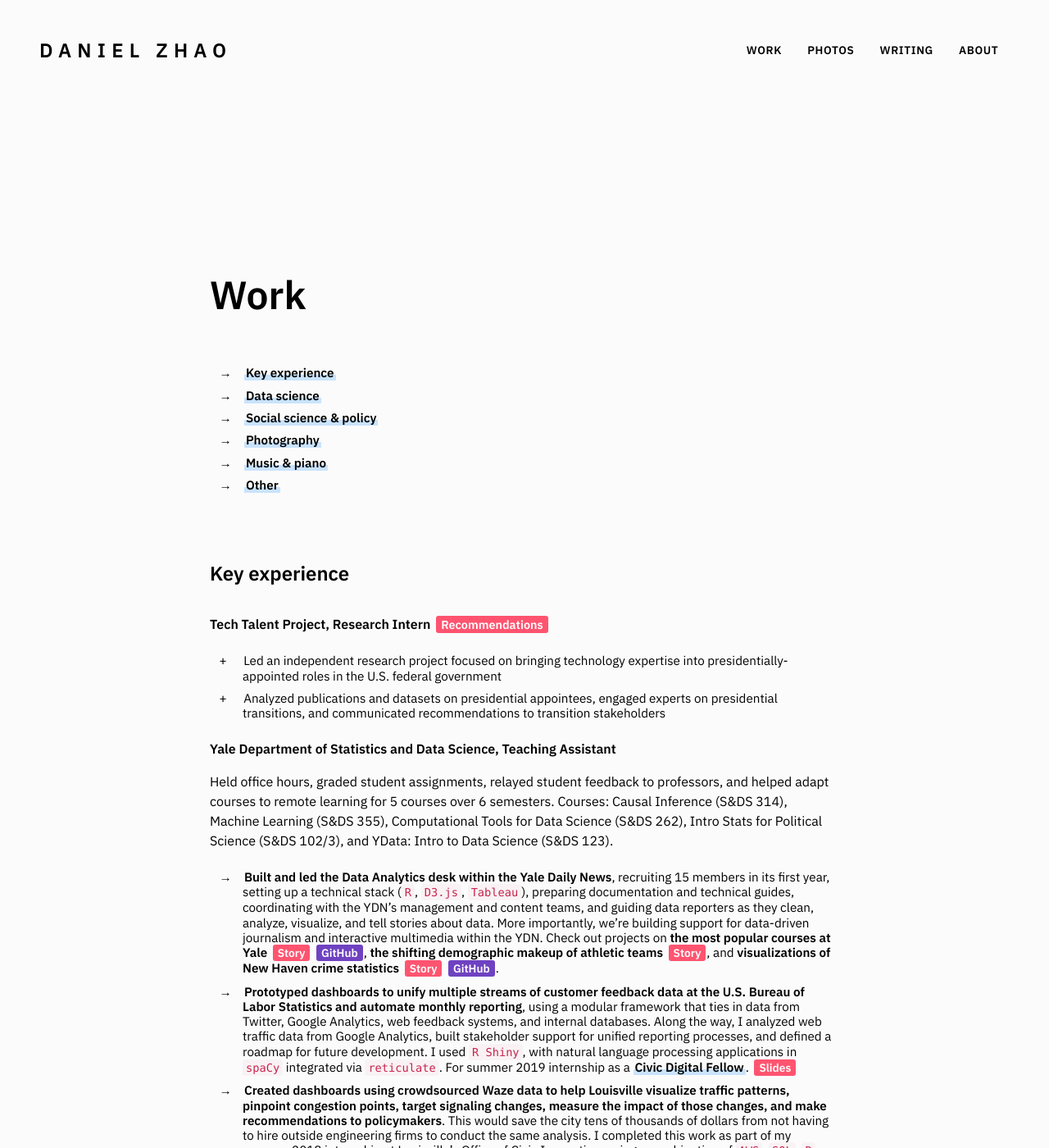
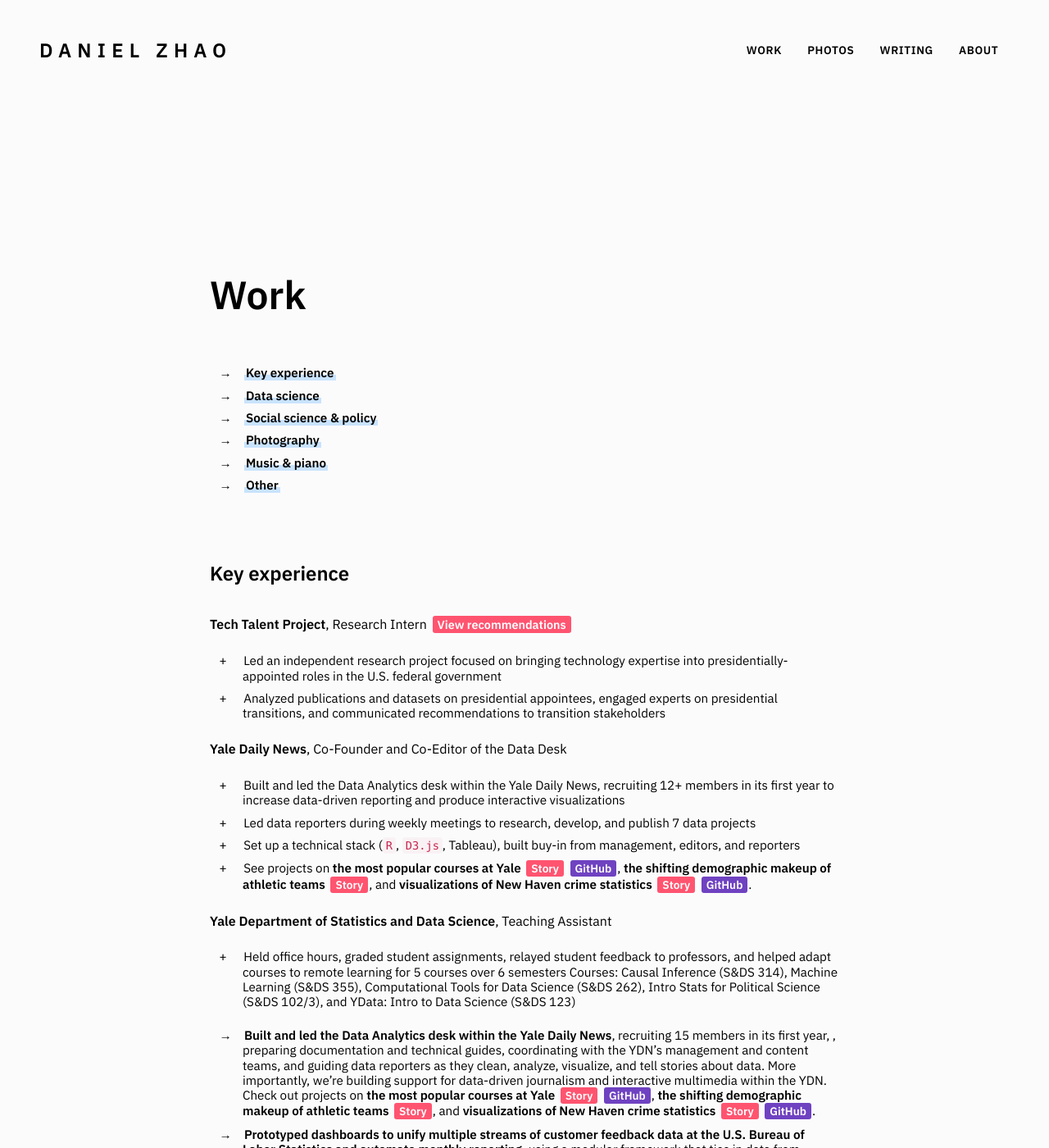
Before and after one commit to iamdanzhao/iamdanzhao.github.io, a Jekyll site: the page built from work/index.md, in a window 1280 px wide and 1400 px high. Shown: the whole window at 82% size. Built offline with Jekyll 4.4.1, drawn with Linux system fonts in a browser that asks for light colours.

Commit message:
new work

```diff
--- a/work/index.md
+++ b/work/index.md
@@ -17,19 +17,28 @@
 
 ## Key experience {#experience}
 
-**Tech Talent Project, Research Intern** [Recommendations](https://techtalentproject.org/wp-content/uploads/2020/10/PPO-Top-10-Opportunities_10.27.20_Zhao.pdf){:target="_blank" class="inline-label-page button"}
+**Tech Talent Project**, Research Intern [View recommendations](https://techtalentproject.org/wp-content/uploads/2020/10/PPO-Top-10-Opportunities_10.27.20_Zhao.pdf){:target="_blank" class="inline-label-page button"}
 
 {:.list-plus}
 - Led an independent research project focused on bringing technology expertise into presidentially-appointed roles in the U.S. federal government
 - Analyzed publications and datasets on presidential appointees, engaged experts on presidential transitions, and communicated recommendations to transition stakeholders
 
-**Yale Department of Statistics and Data Science, Teaching Assistant**
+**Yale Daily News**, Co-Founder and Co-Editor of the Data Desk
 
-Held office hours, graded student assignments, relayed student feedback to professors, and helped adapt courses to remote learning for 5 courses over 6 semesters. Courses: Causal Inference (S&DS 314), Machine Learning (S&DS 355), Computational Tools for Data Science (S&DS 262), Intro Stats for Political Science (S&DS 102/3), and YData: Intro to Data Science (S&DS 123).
+{:.list-plus}
+- Built and led the Data Analytics desk within the Yale Daily News, recruiting 12+ members in its first year to increase data-driven reporting and produce interactive visualizations
+- Led data reporters during weekly meetings to research, develop, and publish 7 data projects
+- Set up a technical stack (`R`, `D3.js`, Tableau), built buy-in from management, editors, and reporters
+- See projects on **the most popular courses at Yale** [Story](https://yaledailynews.com/blog/2020/01/10/yales-most-popular-courses/){:target="_blank" class="button inline-label-page"} [GitHub](https://github.com/iamdanzhao/yale-popular-classes){:target="_blank" class="button inline-label-github"}, **the shifting demographic makeup of athletic teams** [Story](http://features.yaledailynews.com/blog/2020/04/24/analysis-a-shifting-demographic-for-storied-yale-crew-international-athletes-elevate-the-elis/){:target="_blank" class="button inline-label-page"}, and **visualizations of New Haven crime statistics** [Story](https://yaledailynews.com/blog/2019/10/22/analysis-new-haven-sees-drop-in-crime/){:target="_blank" class="button inline-label-page"} [GitHub](https://github.com/iamdanzhao/ydn-crime-report-2019){:target="_blank" class="button inline-label-github"}.
 
+**Yale Department of Statistics and Data Science**, Teaching Assistant
+
+{:.list-plus}
+- Held office hours, graded student assignments, relayed student feedback to professors, and helped adapt courses to remote learning for 5 courses over 6 semesters
+Courses: Causal Inference (S&DS 314), Machine Learning (S&DS 355), Computational Tools for Data Science (S&DS 262), Intro Stats for Political Science (S&DS 102/3), and YData: Intro to Data Science (S&DS 123)
 
 {:.list-arrows}
-- **Built and led the Data Analytics desk within the Yale Daily News**, recruiting 15 members in its first year, setting up a technical stack (`R`, `D3.js`, `Tableau`), preparing documentation and technical guides, coordinating with the YDN's management and content teams, and guiding data reporters as they clean, analyze, visualize, and tell stories about data. More importantly, we're building support for data-driven journalism and interactive multimedia within the YDN. Check out projects on **the most popular courses at Yale** [Story](https://yaledailynews.com/blog/2020/01/10/yales-most-popular-courses/){:target="_blank" class="button inline-label-page"} [GitHub](https://github.com/iamdanzhao/yale-popular-classes){:target="_blank" class="button inline-label-github"}, **the shifting demographic makeup of athletic teams** [Story](http://features.yaledailynews.com/blog/2020/04/24/analysis-a-shifting-demographic-for-storied-yale-crew-international-athletes-elevate-the-elis/){:target="_blank" class="button inline-label-page"}, and **visualizations of New Haven crime statistics** [Story](https://yaledailynews.com/blog/2019/10/22/analysis-new-haven-sees-drop-in-crime/){:target="_blank" class="button inline-label-page"} [GitHub](https://github.com/iamdanzhao/ydn-crime-report-2019){:target="_blank" class="button inline-label-github"}.
+- **Built and led the Data Analytics desk within the Yale Daily News**, recruiting 15 members in its first year, , preparing documentation and technical guides, coordinating with the YDN's management and content teams, and guiding data reporters as they clean, analyze, visualize, and tell stories about data. More importantly, we're building support for data-driven journalism and interactive multimedia within the YDN. Check out projects on **the most popular courses at Yale** [Story](https://yaledailynews.com/blog/2020/01/10/yales-most-popular-courses/){:target="_blank" class="button inline-label-page"} [GitHub](https://github.com/iamdanzhao/yale-popular-classes){:target="_blank" class="button inline-label-github"}, **the shifting demographic makeup of athletic teams** [Story](http://features.yaledailynews.com/blog/2020/04/24/analysis-a-shifting-demographic-for-storied-yale-crew-international-athletes-elevate-the-elis/){:target="_blank" class="button inline-label-page"}, and **visualizations of New Haven crime statistics** [Story](https://yaledailynews.com/blog/2019/10/22/analysis-new-haven-sees-drop-in-crime/){:target="_blank" class="button inline-label-page"} [GitHub](https://github.com/iamdanzhao/ydn-crime-report-2019){:target="_blank" class="button inline-label-github"}.
 - **Prototyped dashboards to unify multiple streams of customer feedback data at the U.S. Bureau of Labor Statistics and automate monthly reporting**, using a modular framework that ties in data from Twitter, Google Analytics, web feedback systems, and internal databases. Along the way, I analyzed web traffic data from Google Analytics, built stakeholder support for unified reporting processes, and defined a roadmap for future development. I used `R Shiny`, with natural language processing applications in `spaCy` integrated via `reticulate`. For summer 2019 internship as a [**Civic Digital Fellow**](https://blog.codingitforward.com/meet-the-2019-fellows-bureau-of-labor-statistics-db727bd7edfc){:target="_blank"}. [Slides](https://github.com/codingitforward/cdfdemoday2019/blob/master/Integrating_Multiple_Sources_of_Customer_Feedback_Data.pdf){:target="_blank" class="button inline-label-page"}
 - **Created dashboards using crowdsourced Waze data to help Louisville visualize traffic patterns, pinpoint congestion points, target signaling changes, measure the impact of those changes, and make recommendations to policymakers**. This would save the city tens of thousands of dollars from not having to hire outside engineering firms to conduct the same analysis. I completed this work as part of my summer 2018 internship at Louisville's Office of Civic Innovation, using a combination of `AWS`, `SQL`, `R`, and `Microsoft Power BI`. [More details](http://danielzhao.com/projects/louisville/){:class="button inline-label-page"} [Medium reflection](https://medium.com/louisville-metro-opi2/data-driven-governance-reflecting-on-opi2-bdd324aefbdc){:target="_blank" class="button inline-label-page"}
 
```
